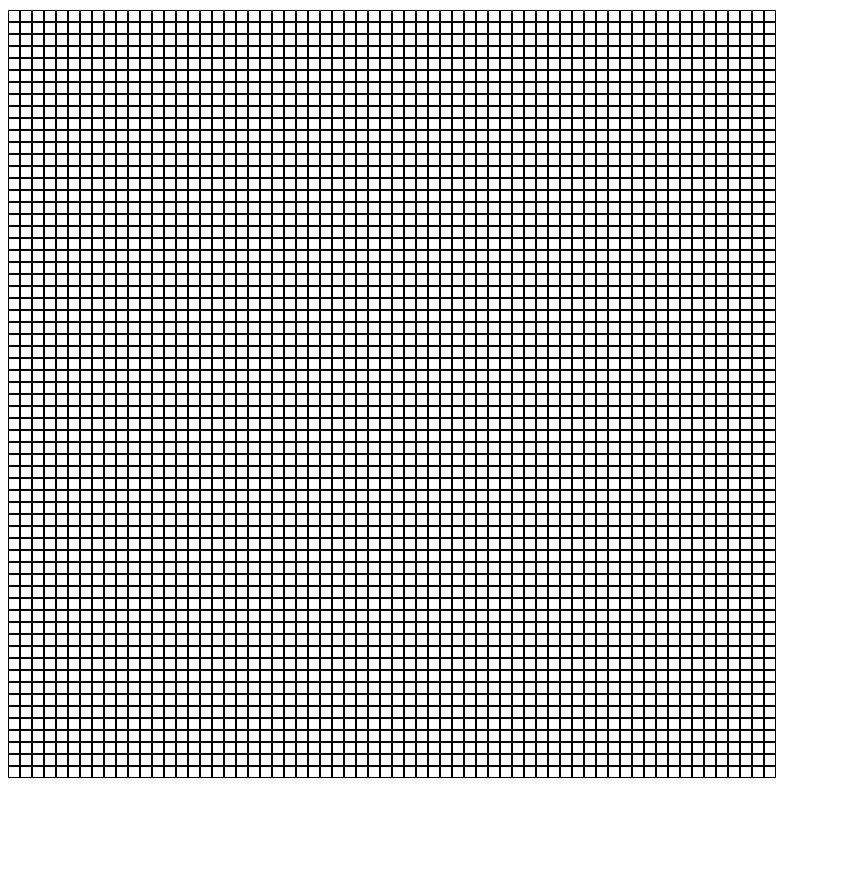
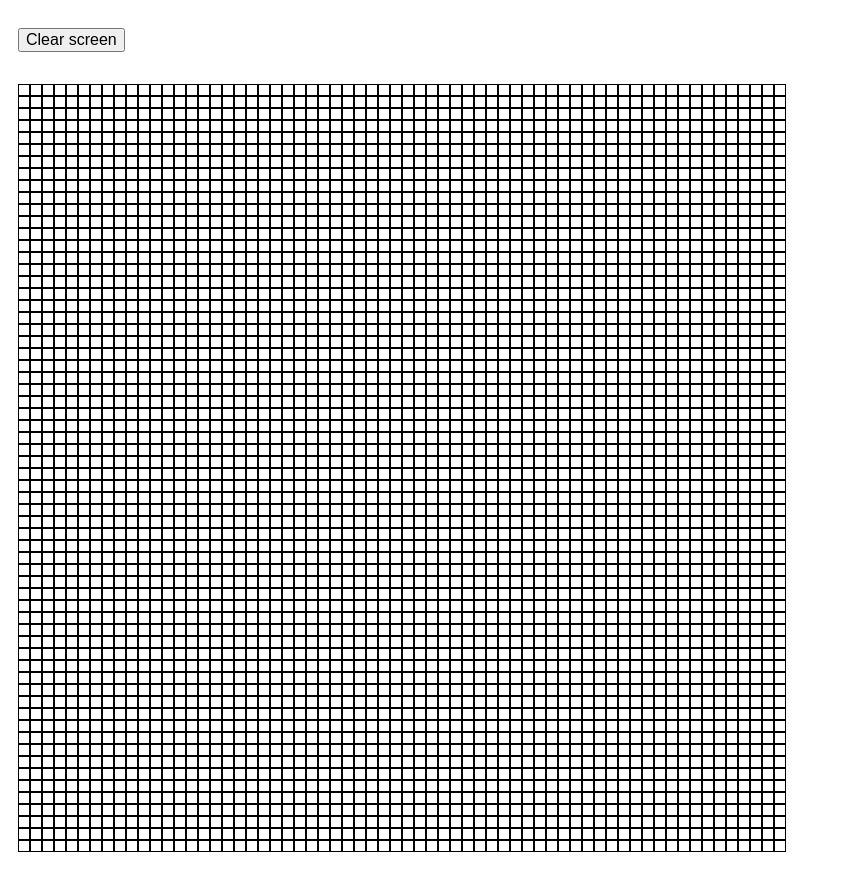
Before and after one commit to mikekenndy/practice-sites, a plain HTML site: page etch-a-sketch/index.html in a window 1280 px wide. Shown: the whole page, without its empty margins (0-841 px from the left). Before the commit the page ends 800 px from the top, so only its background shows below. Drawn offline with Linux system fonts and the light colour scheme.

Commit message:
Clear button added

```diff
--- a/etch-a-sketch/index.html
+++ b/etch-a-sketch/index.html
@@ -7,6 +7,7 @@
 </head>
 
 <body>
+<button type="button" id="clear" onclick="clearScreen()">Clear screen</button>
 <div class="board"></div>
 </body>
 <script src="scripts/etch-a-sketch.js"></script>
--- a/etch-a-sketch/scripts/etch-a-sketch.js
+++ b/etch-a-sketch/scripts/etch-a-sketch.js
@@ -13,10 +13,7 @@ for (var i = 0; i < BOX_SIZE; i++)
 	{
 		const square = document.createElement('div');
 
-		var css = "#square" + i + j + ":hover{border:2px solid #000000}";
-		square.style.cssText = css;
-
-		square.setAttribute('id', id + i + j);
+		square.setAttribute('id', id + i + "-" + j);
 		square.style.height = "10px";
 		square.style.width = "10px";
 		square.style.border = "1px solid #000000";
@@ -31,3 +28,17 @@ for (var i = 0; i < BOX_SIZE; i++)
 }
 
 console.log(board);
+
+function clearScreen()
+{
+	for (var i = 0; i < BOX_SIZE; i++)
+	{
+		for (var j = 0; j < BOX_SIZE; j++)
+		{
+			var id = "#square" + i + "-" + j;
+			console.log(id);
+			const square = document.querySelector(id);
+			square.style.backgroundColor="#FFFFFF";
+		}
+	}
+}
--- a/etch-a-sketch/styles/style.css
+++ b/etch-a-sketch/styles/style.css
@@ -0,0 +1,8 @@
+#clear {
+	margin:20px 0 20px 10px;
+	font-size: 16px;
+}
+
+.board {
+	padding: 10px;
+}
```
